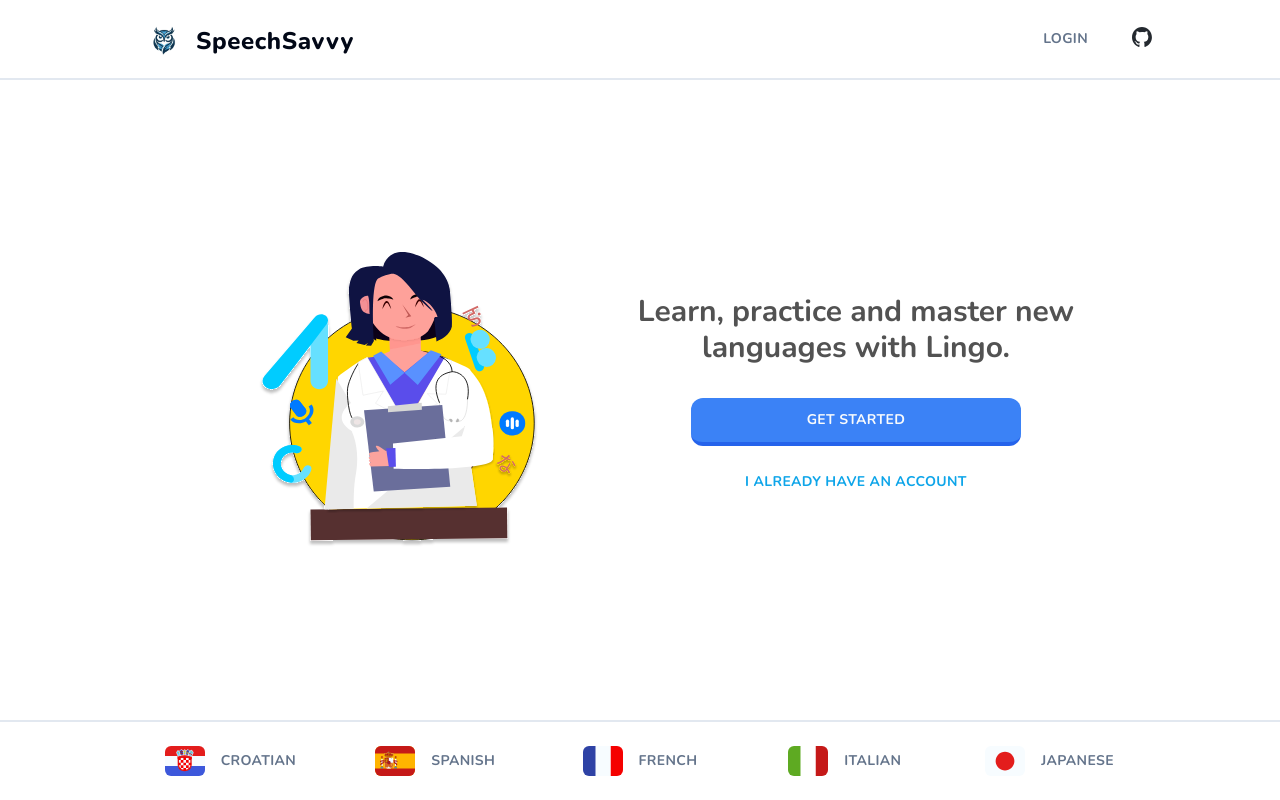
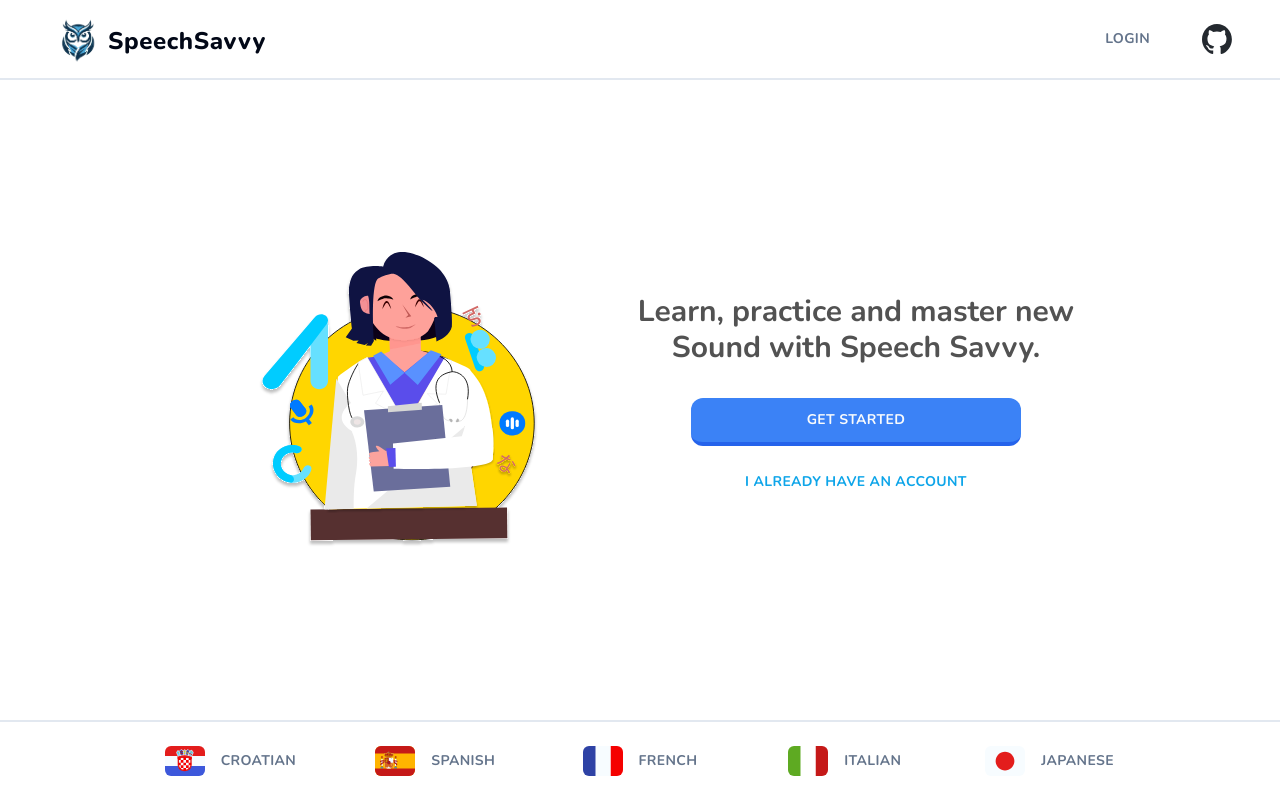
Before and after one commit to Ajay1105/minor-project, a Next.js app: page / in a window 1280 px wide. Built offline with nearby package versions, Linux system fonts and the light colour scheme; no server answers.

Commit message:
Fix image paths and update header text in marketing pages

```diff
--- a/app/(marketing)/header.tsx
+++ b/app/(marketing)/header.tsx
@@ -5,7 +5,7 @@
   SignedIn,
   SignedOut,
   UserButton,
-  auth,
+  // auth,
 } from "@clerk/nextjs";
 import { Loader } from "lucide-react";
 import Image from "next/image";
@@ -15,20 +15,22 @@
 import { links } from "@/config";
 
 export const Header = () => {
-  const { userId } = auth();
+  // const { userId } = auth();
 
   return (
     <header className="h-20 w-full border-b-2 border-slate-200 px-4">
-      <div className="mx-auto flex h-full items-center justify-between lg:max-w-screen-lg">
-        <Link href="/" className="flex items-center gap-x-3 pb-7 pl-4 pt-8">
-          <Image src="/abc.png" alt="Mascot" height={40} width={40} className="object-cover"/>
+      <div className="mx-auto w-full flex h-full items-center justify-between px-8">
+        <Link href="/" className="flex items-center pb-7 pt-8">
+          <div className="h-[60px] w-[60px]">
+            <img src="/abc-removebg.png" alt="Mascot" className="object-cover"/>
+          </div>
 
           <h1 className="text-2xl font-extrabold tracking-wide">
             SpeechSavvy
           </h1>
         </Link>
 
-        <div className="flex gap-x-3">
+        <div className="flex items-center gap-x-5">
           <ClerkLoading>
             <Loader className="h-5 w-5 animate-spin text-muted-foreground" />
           </ClerkLoading>
@@ -53,13 +55,13 @@
               href={links.sourceCode}
               target="_blank"
               rel="noreferrer noopener"
-              className={userId ? "pt-1.5" : "pt-3"}
+              // className={userId ? "pt-1.5" : "pt-3"}
             >
               <Image
                 src="/github.svg"
                 alt="Source Code"
-                height={20}
-                width={20}
+                height={30}
+                width={30}
               />
             </Link>
           </ClerkLoaded>
--- a/app/(marketing)/page.tsx
+++ b/app/(marketing)/page.tsx
@@ -21,7 +21,7 @@
 
       <div className="flex flex-col items-center gap-y-8">
         <h1 className="max-w-[480px] text-center text-xl font-bold text-neutral-600 lg:text-3xl">
-          Learn, practice and master new languages with Lingo.
+          Learn, practice and master new Sound with Speech Savvy.
         </h1>
 
         <div className="flex w-full max-w-[330px] flex-col items-center gap-y-3">
```
Also changed, not shown: public/abc-removebg.png (added).
